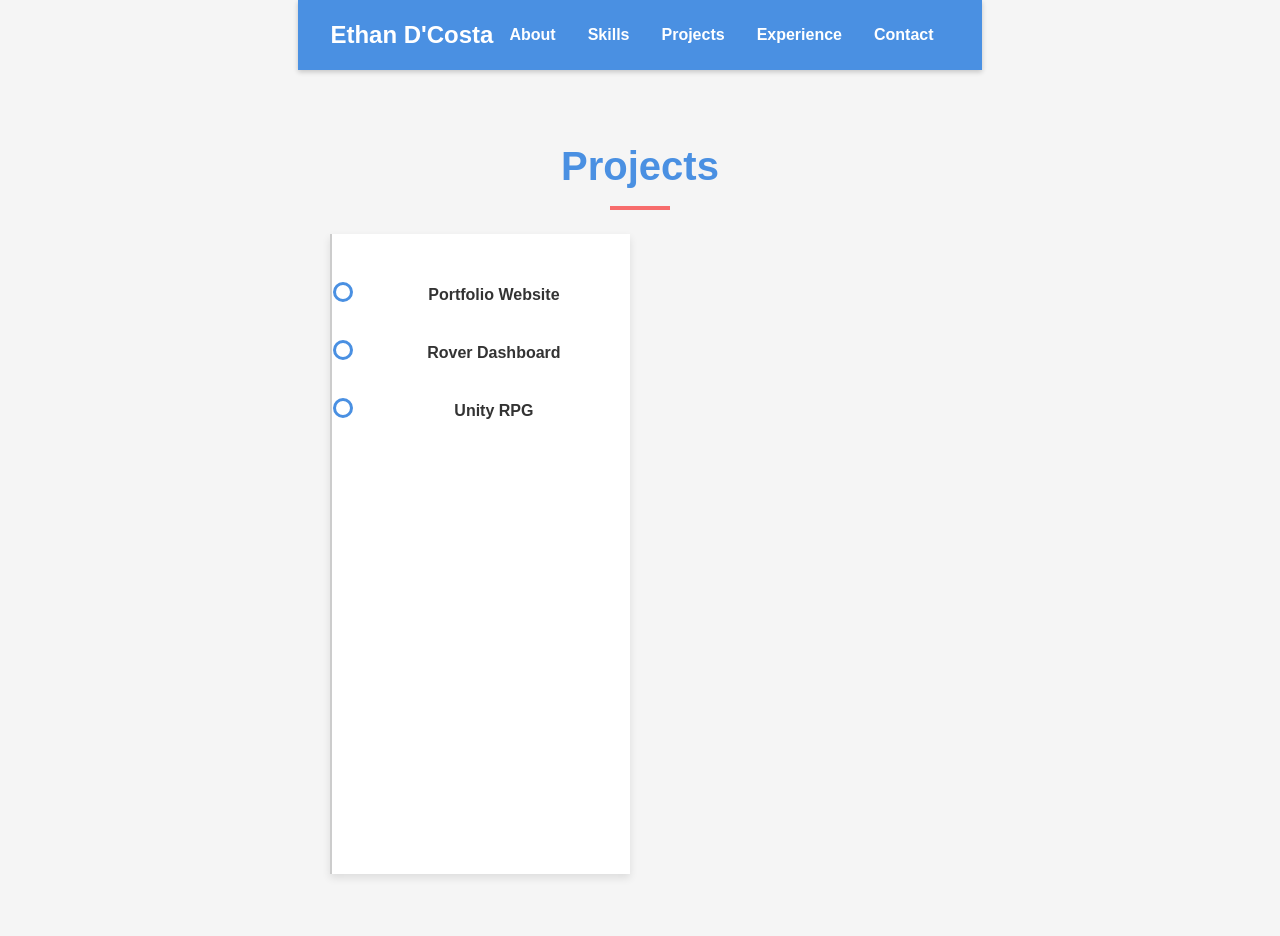
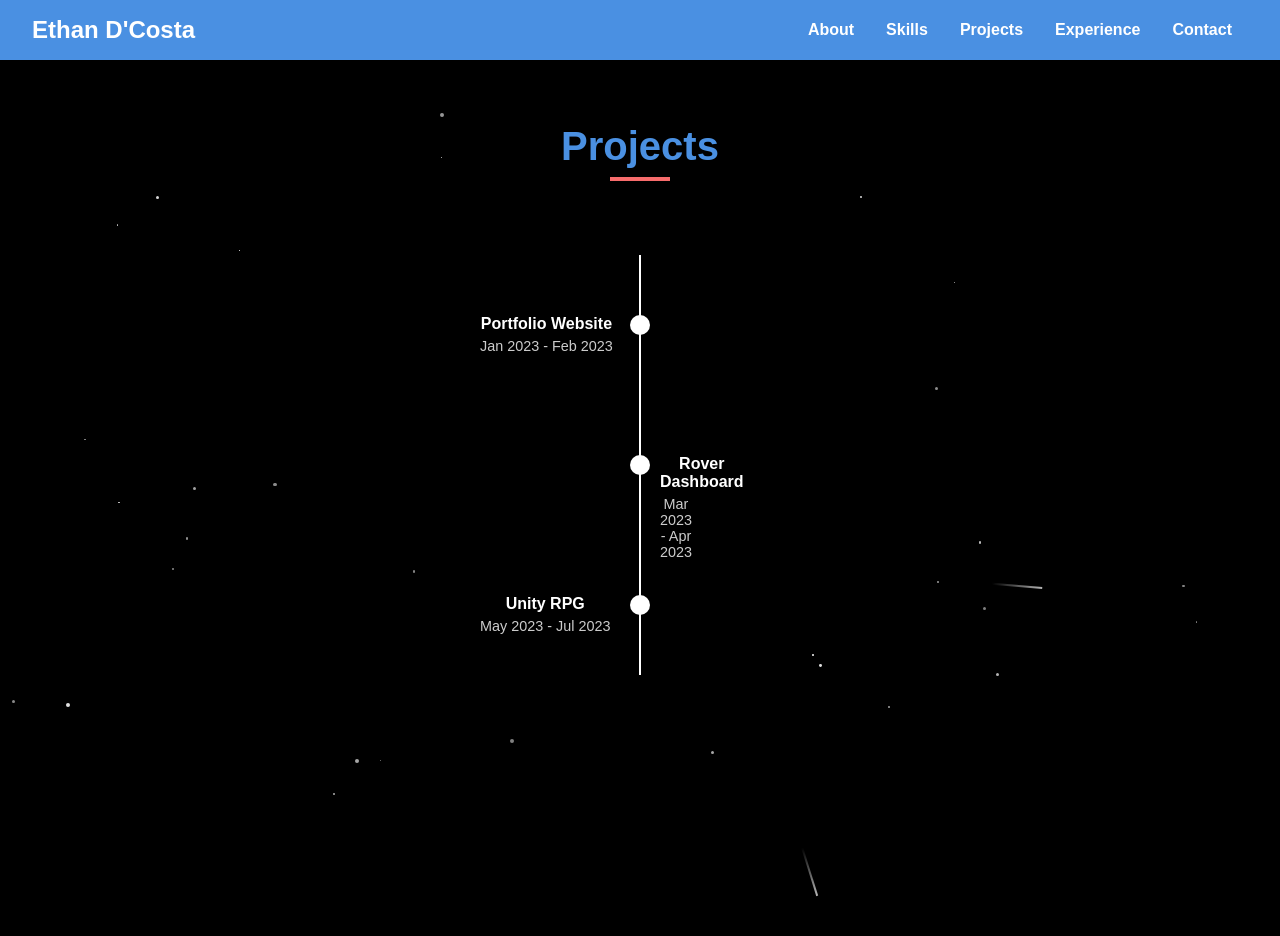
Before and after one commit to ethandcosta/website, a React (Create React App) app: page /projects in a window 1280 px wide. After the commit the page ends 800 px from the top, so only its background shows below. Built offline with nearby package versions, Linux system fonts and the light colour scheme.

Commit message:
added more CSS, fleshed out project timeline

```diff
--- a/src/App.css
+++ b/src/App.css
@@ -14,13 +14,7 @@
   --font-family: 'Roboto', sans-serif;
 }
 
-/* Body Styling */
-body {
-  font-family: var(--font-family);
-  color: var(--text-color);
-  background: var(--secondary-color);
-  line-height: 1.6;
-}
+
 
 /* Header Styling */
 header {
@@ -201,69 +195,78 @@ footer {
 }
 
 body {
-  font-family: 'Arial', sans-serif;
-  background: #f5f5f5;
-  display: flex;
-  justify-content: center;
-  align-items: center;
-  min-height: 100vh;
+  margin: 0;
+  overflow-x: hidden; /* Prevent scrollbars */
+  background: black; /* Base background color */
+  font-family: Arial, sans-serif;
 }
 
-/* Timeline Container */
-.timeline-container {
-  position: relative;
-  width: 300px;
-  height: 80vh;
-  overflow-y: scroll;
-  padding: 1rem;
-  border-left: 2px solid #ccc;
-  background: #fff;
-  box-shadow: 0 4px 8px rgba(0, 0, 0, 0.1);
+#space-background {
+  position: fixed;
+  top: 0;
+  left: 0;
+  width: 100%;
+  height: 100%;
+  z-index: -1;
+  pointer-events: none;
 }
 
-/* Timeline Bar */
-.timeline {
-  position: relative;
-  margin-left: 15px;
+.star {
+  position: absolute;
+  width: 2px;
+  height: 2px;
+  background-color: white;
+  border-radius: 50%;
+  animation: twinkle 5s infinite alternate;
 }
 
-/* Station Styles */
-.station {
-  position: relative;
-  margin: 2rem 0;
+@keyframes twinkle {
+  0% {
+    opacity: 1;
+  }
+  100% {
+    opacity: 0.5;
+  }
 }
 
-.circle {
-  width: 20px;
-  height: 20px;
-  background: white;
-  border: 3px solid #4a90e2;
-  border-radius: 50%;
+/* Shooting Stars */
+.shooting-star {
   position: absolute;
-  left: -30px;
+  width: 2px;
+  height: 50px;
+  background: linear-gradient(white, transparent);
+  transform-origin: center;
+  animation: shooting 2s linear infinite;
 }
 
-.station-name {
-  margin-left: 10px;
-  font-size: 1rem;
-  font-weight: bold;
-  color: #333;
-  cursor: pointer;
+/* Randomize direction by changing the path */
+@keyframes shooting {
+  from {
+    opacity: 1;
+    transform: translate(var(--start-x), var(--start-y)) rotate(var(--start-angle));
+  }
+  to {
+    opacity: 0;
+    transform: translate(var(--end-x), var(--end-y)) rotate(var(--end-angle));
+  }
 }
 
-.station-name:hover {
-  color: #4a90e2;
+
+/* Planets */
+.planet {
+  position: absolute;
+  border-radius: 50%;
+  background: rgba(255, 255, 255, 0.7);
+  opacity: 0.8;
+  pointer-events: none;
+  animation: fadeOut 40s ease-in forwards
 }
 
-/* Tooltip */
-.tooltip {
-  position: fixed;
-  background: #4a90e2;
-  color: white;
-  padding: 0.5rem 1rem;
-  border-radius: 5px;
-  font-size: 0.9rem;
-  display: none;
-  z-index: 1000;
-  pointer-events: none;
+@keyframes fadeOut {
+  0% {
+    opacity: 1; /* Fully visible */
+  }
+  100% {
+    opacity: 0; /* Fully transparent */
+  }
 }
--- a/src/App.js
+++ b/src/App.js
@@ -7,9 +7,11 @@ import Projects from "./components/Projects";
 import Experience from "./components/Experience";
 import Contact from "./components/Contact";
 import './App.css';
+import SpaceBackground from "./components/SpaceBackground";
 
 const App = () => (
   <Router>
+    <SpaceBackground />
     <Header />
     <Routes>
       <Route path="/" element={<About />} />
--- a/src/Projects.css
+++ b/src/Projects.css
@@ -0,0 +1,80 @@
+.timeline-container {
+    position: relative;
+    width: 100%;
+    display: flex;
+    justify-content: center;
+    align-items: center;
+    padding: 50px 0;
+  }
+
+  .timeline {
+    position: relative;
+    width: 2px;
+    background-color: white;
+    height: 100%;
+    display: flex;
+    flex-direction: column;
+    align-items: center;
+  }
+
+  .station {
+    position: relative;
+    margin: 60px 0;
+    display: flex;
+    flex-direction: column;
+    align-items: center;
+  }
+
+  .circle {
+    width: 20px;
+    height: 20px;
+    background-color: white;
+    border-radius: 50%;
+    position: relative;
+    z-index: 1;
+  }
+
+  .station-label {
+    position: absolute;
+    display: flex;
+    flex-direction: column;
+    align-items: flex-start;
+    left: 30px; /* Position label to the right of the timeline */
+    color: white;
+  }
+
+  .station-name {
+    font-weight: bold;
+    margin-bottom: 5px;
+  }
+
+  .station-time {
+    font-size: 0.9em;
+    opacity: 0.8;
+  }
+
+  .station:nth-child(odd) .station-label {
+    left: -150px;
+    align-items: flex-end;
+  }
+
+  .station:nth-child(even) .station-label {
+    right: 100px;
+    align-items: flex-end;
+  }
+
+  /* Tooltip styles */
+  .tooltip {
+    position: absolute;
+    display: none;
+    background-color: black;
+    color: white;
+    padding: 8px;
+    border-radius: 4px;
+    font-size: 0.8em;
+    white-space: nowrap;
+    z-index: 10;
+    transform: translate(-50%, -10px);
+    pointer-events: none;
+    transition: opacity 0.3s ease;
+  }
--- a/src/components/About.js
+++ b/src/components/About.js
@@ -1,5 +1,8 @@
+import SpaceBackground from "./SpaceBackground";
+
 const About = () => (
     <section>
+    <SpaceBackground />
       <h2>About Me</h2>
       <p>
         I'm Ethan D'Costa, a computer science and physics student passionate about
--- a/src/components/Contact.js
+++ b/src/components/Contact.js
@@ -1,5 +1,7 @@
+import SpaceBackground from "./SpaceBackground";
 const Contact = () => (
     <section>
+      <SpaceBackground />
       <h2>Contact Me</h2>
       <p>Email: <a href="edcosta1003@gmail.com">ethan.d@gmail.com</a></p>
       <p>GitHub: <a href="https://github.com/ethandcosta">github.com/ethandcosta</a></p>
--- a/src/components/Experience.js
+++ b/src/components/Experience.js
@@ -1,5 +1,7 @@
+import SpaceBackground from "./SpaceBackground";
 const Experience = () => (
     <section>
+      <SpaceBackground />
       <h2>Experience</h2>
       <ul>
         <li>Firmware Development Intern at [Company Name]</li>
--- a/src/components/Projects.js
+++ b/src/components/Projects.js
@@ -1,5 +1,6 @@
 import React, { useEffect } from 'react';
 import '../Projects.css';
+import SpaceBackground from './SpaceBackground';
 
 const Projects = () => {
   useEffect(() => {
@@ -13,21 +14,22 @@ const Projects = () => {
         const info = station.getAttribute('data-info');
         tooltip.textContent = info;
         tooltip.style.display = 'block';
-        tooltip.style.left = `${e.pageX + 10}px`;
-        tooltip.style.top = `${e.pageY + 10}px`;
+        tooltip.style.opacity = '1';
+        tooltip.style.left = `${e.pageX}px`;
+        tooltip.style.top = `${e.pageY - 20}px`;
       });
 
       stationName.addEventListener('mouseout', () => {
         tooltip.style.display = 'none';
+        tooltip.style.opacity = '0';
       });
 
       stationName.addEventListener('mousemove', (e) => {
-        tooltip.style.left = `${e.pageX + 10}px`;
-        tooltip.style.top = `${e.pageY + 10}px`;
+        tooltip.style.left = `${e.pageX}px`;
+        tooltip.style.top = `${e.pageY - 20}px`;
       });
     });
 
-    // Cleanup on component unmount
     return () => {
       stations.forEach((station) => {
         const stationName = station.querySelector('.station-name');
@@ -41,19 +43,29 @@ const Projects = () => {
   return (
     <section>
       <h2>Projects</h2>
+      <SpaceBackground />
       <div className="timeline-container">
         <div className="timeline">
-          <div className="station" data-info="Project 1: Created a portfolio website.">
+          <div className="station" data-info="Created a portfolio website with React.">
             <div className="circle"></div>
-            <p className="station-name">Portfolio Website</p>
+            <div className="station-label">
+              <p className="station-name">Portfolio Website</p>
+              <p className="station-time">Jan 2023 - Feb 2023</p>
+            </div>
           </div>
-          <div className="station" data-info="Project 2: Developed a rover dashboard UI.">
+          <div className="station" data-info="Developed a rover dashboard UI with React.">
             <div className="circle"></div>
-            <p className="station-name">Rover Dashboard</p>
+            <div className="station-label">
+              <p className="station-name">Rover Dashboard</p>
+              <p className="station-time">Mar 2023 - Apr 2023</p>
+            </div>
           </div>
-          <div className="station" data-info="Project 3: Built a turn-based RPG in Unity.">
+          <div className="station" data-info="Built a turn-based RPG in Unity with C#.">
             <div className="circle"></div>
-            <p className="station-name">Unity RPG</p>
+            <div className="station-label">
+              <p className="station-name">Unity RPG</p>
+              <p className="station-time">May 2023 - Jul 2023</p>
+            </div>
           </div>
         </div>
         <div className="tooltip" id="tooltip"></div>
--- a/src/components/Skills.js
+++ b/src/components/Skills.js
@@ -1,7 +1,9 @@
 import { FaJava, FaPython, FaReact } from "react-icons/fa";
+import SpaceBackground from "./SpaceBackground";
 
 const Skills = () => (
   <section>
+    <SpaceBackground />
     <h2>Skills</h2>
     <div>
       <FaJava size={50} />
--- /dev/null
+++ b/src/components/SpaceBackground.js
@@ -0,0 +1,112 @@
+import React, { useEffect } from 'react';
+
+const SpaceBackground = () => {
+  useEffect(() => {
+    const spaceBackground = document.getElementById('space-background');
+    if (!spaceBackground) return;
+
+    // Create Stars (Moving with Parallax)
+    const createStar = () => {
+      const star = document.createElement('div');
+      const size = Math.random() * 3 + 1; // Random size between 1px and 4px
+      star.className = 'star';
+      star.style.width = `${size}px`;
+      star.style.height = `${size}px`;
+      star.style.top = `${Math.random() * 100}vh`;
+      star.style.left = `${Math.random() * 100}vw`;
+      star.style.animationDuration = `${Math.random() * 5 + 3}s`; // Random twinkle duration
+      spaceBackground.appendChild(star);
+
+      // Remove star after animation ends
+      const removeTimeout = setTimeout(() => {
+        spaceBackground.removeChild(star);
+        clearTimeout(removeTimeout);
+      }, 8000); // Matches the maximum animation duration
+    };
+
+    // Create Static Planets
+    const createPlanet = () => {
+      const planet = document.createElement('div');
+      const size = Math.random() * 50 + 20; // Random size between 20px and 70px
+      planet.className = 'planet';
+      planet.style.width = `${size}px`;
+      planet.style.height = `${size}px`;
+      planet.style.top = `${Math.random() * 80}vh`; // Random position
+      planet.style.left = `${Math.random() * 80}vw`;
+      planet.style.background = `radial-gradient(circle, rgba(${Math.random() * 255}, ${Math.random() * 255}, ${Math.random() * 255}, 1), black)`;
+      spaceBackground.appendChild(planet);
+    };
+
+    // Create Shooting Stars with Randomized Directions
+    const createShootingStar = () => {
+      const shootingStar = document.createElement('div');
+      shootingStar.className = 'shooting-star';
+
+      // Randomize the starting and ending positions and angles
+      const startX = Math.random() * 100; // Starting X position
+      const startY = Math.random() * 100; // Starting Y position
+      const endX = Math.random() * 100 + 100; // Ending X position
+      const endY = Math.random() * 100 + 100; // Ending Y position
+
+      // Randomize the angles for rotation
+      const startAngle = Math.random() * 360; // Random starting angle
+      const endAngle = Math.random() * 360; // Random ending angle
+
+      shootingStar.style.setProperty('--start-x', `${startX}vw`);
+      shootingStar.style.setProperty('--start-y', `${startY}vh`);
+      shootingStar.style.setProperty('--end-x', `${endX}vw`);
+      shootingStar.style.setProperty('--end-y', `${endY}vh`);
+      shootingStar.style.setProperty('--start-angle', `${startAngle}deg`);
+      shootingStar.style.setProperty('--end-angle', `${endAngle}deg`);
+
+      spaceBackground.appendChild(shootingStar);
+
+      // Remove shooting star after animation ends
+      const removeTimeout = setTimeout(() => {
+        spaceBackground.removeChild(shootingStar);
+        clearTimeout(removeTimeout);
+      }, 2000); // Matches the shooting star animation duration
+    };
+
+    // Listen for scroll events to create the parallax effect
+    const handleScroll = () => {
+      const scrollTop = window.scrollY;
+      const stars = document.querySelectorAll('.star');
+      const planets = document.querySelectorAll('.planet');
+
+      // Adjust star positions based on scroll (parallax effect)
+      stars.forEach((star) => {
+        const speed = 0.5; // Adjust this value to control the parallax effect speed
+        const starPosition = star.getBoundingClientRect();
+        star.style.transform = `translateY(${scrollTop * speed}px)`;
+      });
+
+      // Planets remain static, no scrolling animation for them
+      planets.forEach((planet) => {
+       const speed = 0.5;
+       const planetPosition = planet.getBoundingClientRect();
+       planet.style.transform = `translateY(${scrollTop * speed}px)`;
+      });
+    };
+
+    // Create stars, planets, and shooting stars
+    const starInterval = setInterval(createStar, 300); // Adjusted to 300ms
+    const shootingStarInterval = setInterval(createShootingStar, 5000); // Shooting star every 5 seconds
+    const planetInterval = setInterval(createPlanet, 15000); // Planet every 15 seconds
+
+    // Scroll event listener for parallax effect
+    window.addEventListener('scroll', handleScroll);
+
+    // Cleanup
+    return () => {
+      clearInterval(starInterval);
+      clearInterval(shootingStarInterval);
+      clearInterval(planetInterval);
+      window.removeEventListener('scroll', handleScroll);
+    };
+  }, []);
+
+  return <div id="space-background" />;
+};
+
+export default SpaceBackground;
```
